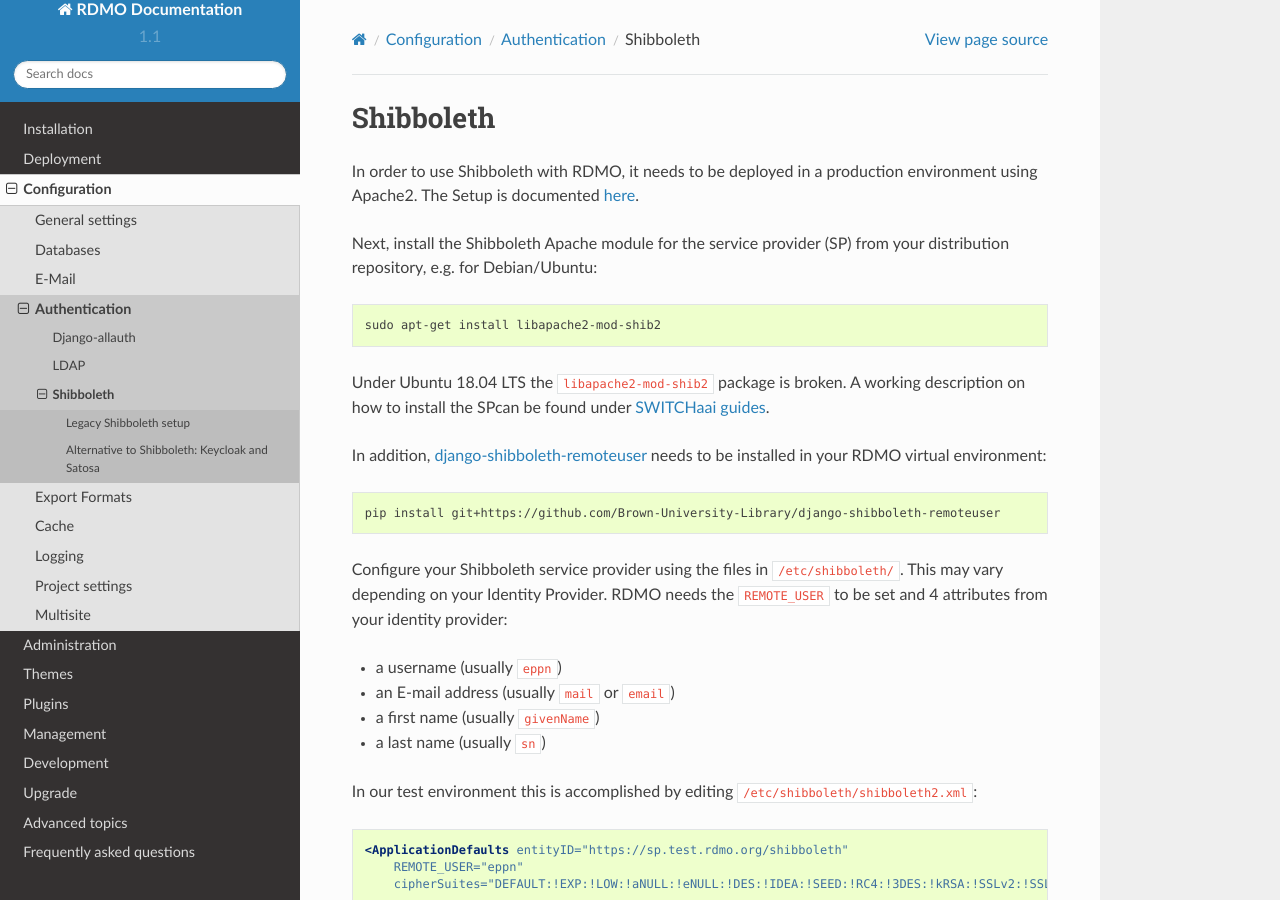
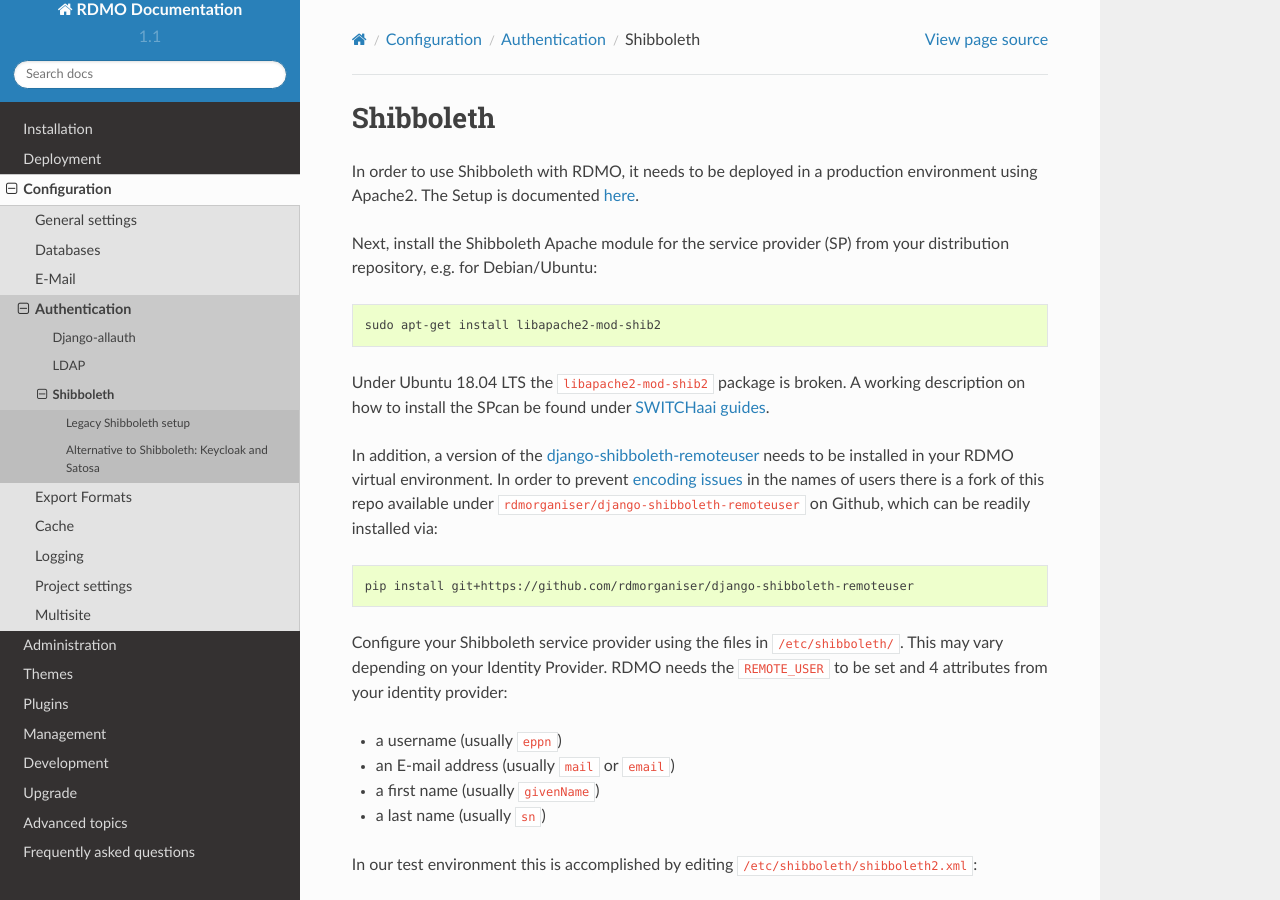
Before and after one commit to rdmorganiser/rdmo-docs, a Sphinx documentation site: the page built from docs/configuration/authentication/shibboleth.md, in a window 1280 px wide and 900 px high. Built offline with Sphinx 7.4.7 and the Read the Docs theme 2.0.0, drawn with Linux system fonts in a browser that asks for light colours.

Commit message:
chore: #39 add fork for shibboleth

````diff
--- a/docs/configuration/authentication/shibboleth.md
+++ b/docs/configuration/authentication/shibboleth.md
@@ -10,10 +10,12 @@
 
 Under Ubuntu 18.04 LTS the `libapache2-mod-shib2` package is broken. A working description on how to install the SPcan be found under [SWITCHaai guides](https://www.switch.ch/aai/guides/sp/installation/?os=ubuntu).
 
-In addition, [django-shibboleth-remoteuser](https://github.com/Brown-University-Library/django-shibboleth-remoteuser) needs to be installed in your RDMO virtual environment:
+
+
+In addition, a version of the [django-shibboleth-remoteuser](https://github.com/Brown-University-Library/django-shibboleth-remoteuser) needs to be installed in your RDMO virtual environment. In order to prevent [encoding issues](https://github.com/rdmorganiser/rdmo/issues/77) in the names of users there is a fork of this repo available under [`rdmorganiser/django-shibboleth-remoteuser`](https://github.com/rdmorganiser/django-shibboleth-remoteuser) on Github, which can be readily installed via:
 
 ```bash
-pip install git+https://github.com/Brown-University-Library/django-shibboleth-remoteuser
+pip install git+https://github.com/rdmorganiser/django-shibboleth-remoteuser
 ```
 
 Configure your Shibboleth service provider using the files in `/etc/shibboleth/`. This may vary depending on your Identity Provider. RDMO needs the `REMOTE_USER` to be set and 4 attributes from your identity provider:
````
